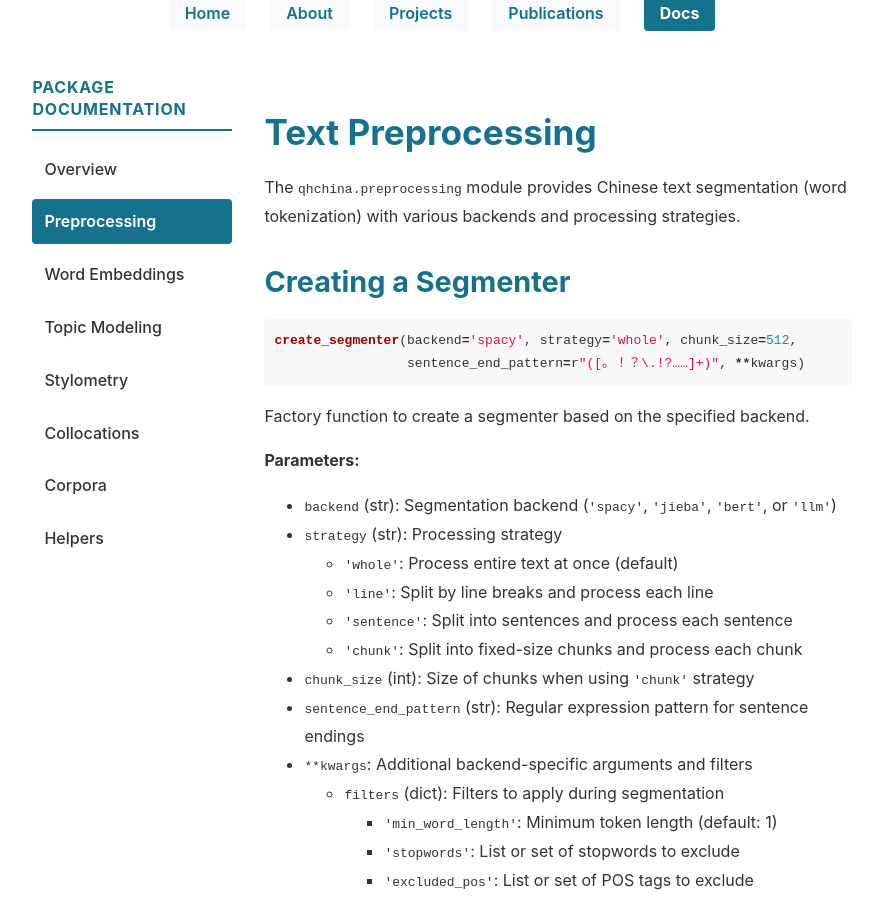
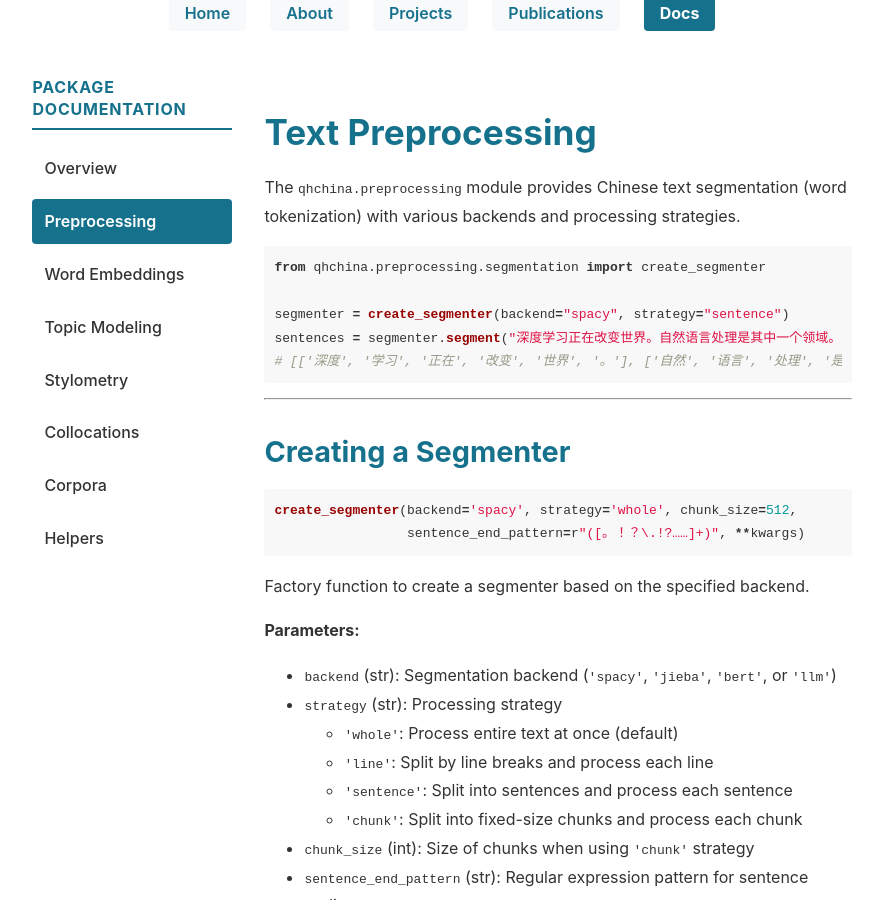
Before and after one commit to mcjkurz/qhchina, a Jekyll site: the page built from docs/pkg_docs/preprocessing/index.md, in a window 1280 px wide and 900 px high, scrolled down 490 px. Shown: the whole window, without its empty margins (198-1081 px from the left). Built offline with Jekyll 4.4.1, drawn with Linux system fonts in a browser that asks for light colours.

Commit message:
docs updated

````diff
--- a/docs/pkg_docs/preprocessing/index.md
+++ b/docs/pkg_docs/preprocessing/index.md
@@ -7,6 +7,16 @@ permalink: /pkg_docs/preprocessing/
 # Text Preprocessing
 
 The `qhchina.preprocessing` module provides Chinese text segmentation (word tokenization) with various backends and processing strategies.
+
+```python
+from qhchina.preprocessing.segmentation import create_segmenter
+
+segmenter = create_segmenter(backend="spacy", strategy="sentence")
+sentences = segmenter.segment("深度学习正在改变世界。自然语言处理是其中一个领域。")
+# [['深度', '学习', '正在', '改变', '世界', '。'], ['自然', '语言', '处理', '是', '其中', '一个', '领域', '。']]
+```
+
+---
 
 ## Creating a Segmenter
 
````
Also changed, not shown: docs/pkg_docs/collocations/index.md (+9 -0 lines), docs/pkg_docs/corpora/index.md (+9 -0 lines), docs/pkg_docs/stylometry/index.md (+10 -0 lines), docs/pkg_docs/topic_modeling/index.md (+10 -0 lines), docs/pkg_docs/word_embeddings/index.md (+10 -0 lines).
